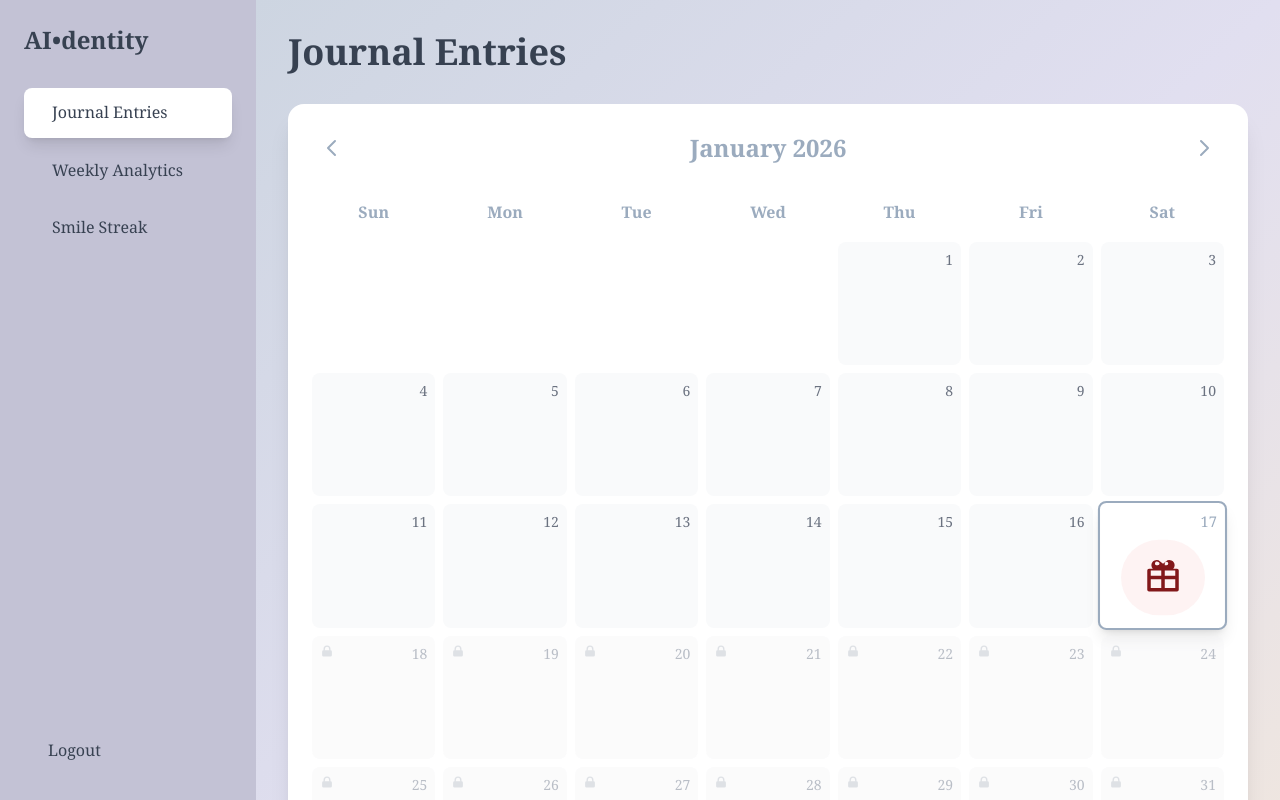
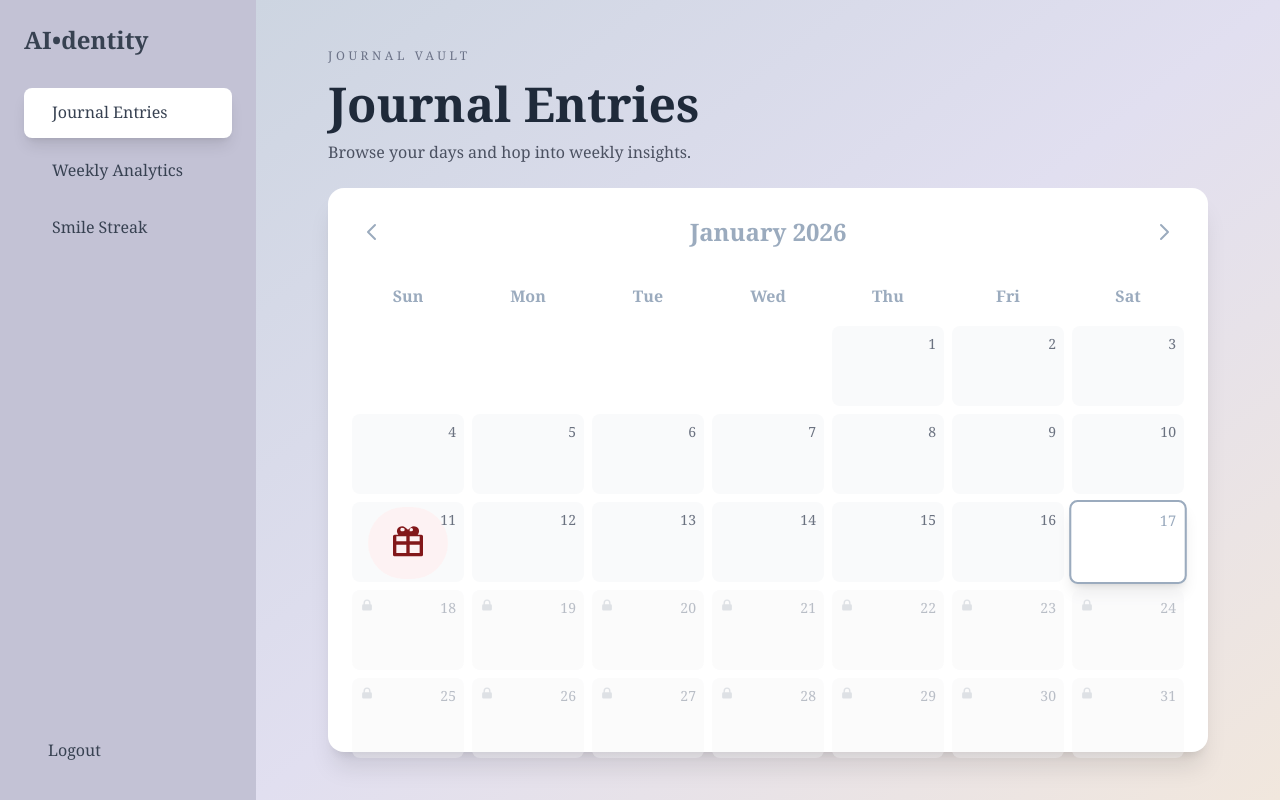
Before and after one commit to ShihHsin0723/UofTHacks13, a React app in the folder frontend/: page /dashboard in a window 1280 px wide. Built offline with nearby package versions, Linux system fonts and the light colour scheme; the HTML template or start-up script is replaced by a standard one.

Commit message:
update ui

```diff
--- a/frontend/src/components/Dashboard.jsx
+++ b/frontend/src/components/Dashboard.jsx
@@ -11,8 +11,18 @@ const Dashboard = () => {
   const [datesWithEntries, setDatesWithEntries] = useState(new Set());
 
   const monthNames = [
-    "January", "February", "March", "April", "May", "June",
-    "July", "August", "September", "October", "November", "December",
+    "January",
+    "February",
+    "March",
+    "April",
+    "May",
+    "June",
+    "July",
+    "August",
+    "September",
+    "October",
+    "November",
+    "December",
   ];
 
   const daysOfWeek = ["Sun", "Mon", "Tue", "Wed", "Thu", "Fri", "Sat"];
@@ -77,16 +87,16 @@ const Dashboard = () => {
     return datesWithEntries.has(dateKey);
   };
 
-  const getRecentSaturday = () => {
+  const getRecentSunday = () => {
     const today = new Date();
-    const daysSinceSaturday = (today.getDay() - 6 + 7) % 7;
-    const recentSaturday = new Date(today);
-    recentSaturday.setDate(today.getDate() - daysSinceSaturday);
-    recentSaturday.setHours(0, 0, 0, 0);
-    return recentSaturday;
+    const daysSinceSunday = (today.getDay() - 0 + 7) % 7;
+    const recentSunday = new Date(today);
+    recentSunday.setDate(today.getDate() - daysSinceSunday);
+    recentSunday.setHours(0, 0, 0, 0);
+    return recentSunday;
   };
 
-  const recentSaturday = getRecentSaturday();
+  const recentSunday = getRecentSunday();
 
   const fetchEntriesForMonth = async (year, month) => {
     const token = localStorage.getItem("token");
@@ -104,9 +114,12 @@ const Dashboard = () => {
           fetch(`${API_URL}/journal?date=${checkDate.toISOString()}`, {
             headers: { Authorization: `Bearer ${token}` },
           })
-            .then(res => res.json())
-            .then(data => ({ date: checkDate, hasEntries: Array.isArray(data) && data.length > 0 }))
-            .catch(() => ({ date: checkDate, hasEntries: false }))
+            .then((res) => res.json())
+            .then((data) => ({
+              date: checkDate,
+              hasEntries: Array.isArray(data) && data.length > 0,
+            }))
+            .catch(() => ({ date: checkDate, hasEntries: false })),
         );
       }
 
@@ -120,9 +133,9 @@ const Dashboard = () => {
         }
       });
 
-      setDatesWithEntries(prev => {
+      setDatesWithEntries((prev) => {
         const combined = new Set(prev);
-        newDatesWithEntries.forEach(key => combined.add(key));
+        newDatesWithEntries.forEach((key) => combined.add(key));
         return combined;
       });
     } catch (error) {
@@ -151,65 +164,135 @@ const Dashboard = () => {
 
   return (
     <Layout>
-      <div className="min-h-screen p-8" style={{ background: "linear-gradient(to bottom right, #cdd5e1, #e1dff0, #f1e7dd)" }}>
-        <div className="max-w-7xl mx-auto">
-          <h1 className="text-4xl font-bold mb-8" style={{ color: "#374151" }}>
-            Journal Entries
-          </h1>
+      <div
+        className="h-full px-18 py-12 overflow-hidden flex flex-col box-border"
+        style={{
+          background:
+            "linear-gradient(to bottom right, #cdd5e1, #e1dff0, #f1e7dd)",
+        }}
+      >
+        <div className="w-full max-w-[1400px] mx-auto h-full flex flex-col space-y-6 min-h-0">
+          <div className="flex-none space-y-4">
+            <p className="text-xs uppercase tracking-[0.3em] text-[#6b7287]">
+              Journal Vault
+            </p>
+            <div className="flex flex-col gap-2">
+              <h1 className="text-4xl md:text-5xl font-bold text-[#1f2a3a]">
+                Journal Entries
+              </h1>
+              <p className="text-base mt-1 text-[#4b5161]">
+                Browse your days and hop into weekly insights.
+              </p>
+            </div>
+          </div>
 
-          <div className="bg-white rounded-2xl shadow-xl p-6 mb-6">
+          <div
+            className="bg-white rounded-2xl shadow-xl p-6 flex-1 flex flex-col min-h-0"
+            style={{ minHeight: "calc(100vh - 240px)" }}
+          >
             {/* Calendar Header */}
-            <div className="flex items-center justify-between mb-6">
-              <button onClick={() => navigateMonth(-1)} className="p-2 rounded-lg hover:bg-gray-100 transition-colors" style={{ color: "#9BABBE" }}>
-                <svg className="w-6 h-6" fill="none" stroke="currentColor" viewBox="0 0 24 24">
-                  <path strokeLinecap="round" strokeLinejoin="round" strokeWidth={2} d="M15 19l-7-7 7-7" />
+            <div className="flex items-center justify-between mb-6 flex-none">
+              <button
+                onClick={() => navigateMonth(-1)}
+                className="p-2 rounded-lg hover:bg-gray-100 transition-colors"
+                style={{ color: "#9BABBE" }}
+              >
+                <svg
+                  className="w-6 h-6"
+                  fill="none"
+                  stroke="currentColor"
+                  viewBox="0 0 24 24"
+                >
+                  <path
+                    strokeLinecap="round"
+                    strokeLinejoin="round"
+                    strokeWidth={2}
+                    d="M15 19l-7-7 7-7"
+                  />
                 </svg>
               </button>
               <h2 className="text-2xl font-bold" style={{ color: "#9BABBE" }}>
                 {monthNames[currentDate.getMonth()]} {currentDate.getFullYear()}
               </h2>
-              <button onClick={() => navigateMonth(1)} className="p-2 rounded-lg hover:bg-gray-100 transition-colors" style={{ color: "#9BABBE" }}>
-                <svg className="w-6 h-6" fill="none" stroke="currentColor" viewBox="0 0 24 24">
-                  <path strokeLinecap="round" strokeLinejoin="round" strokeWidth={2} d="M9 5l7 7-7 7" />
+              <button
+                onClick={() => navigateMonth(1)}
+                className="p-2 rounded-lg hover:bg-gray-100 transition-colors"
+                style={{ color: "#9BABBE" }}
+              >
+                <svg
+                  className="w-6 h-6"
+                  fill="none"
+                  stroke="currentColor"
+                  viewBox="0 0 24 24"
+                >
+                  <path
+                    strokeLinecap="round"
+                    strokeLinejoin="round"
+                    strokeWidth={2}
+                    d="M9 5l7 7-7 7"
+                  />
                 </svg>
               </button>
             </div>
 
             {/* Weekday Labels */}
-            <div className="grid grid-cols-7 gap-2 mb-2">
+            <div className="grid grid-cols-7 gap-2 mb-2 flex-none">
               {daysOfWeek.map((day) => (
-                <div key={day} className="text-center font-semibold py-2" style={{ color: "#9BABBE" }}>{day}</div>
+                <div
+                  key={day}
+                  className="text-center font-semibold py-2"
+                  style={{ color: "#9BABBE" }}
+                >
+                  {day}
+                </div>
               ))}
             </div>
 
             {/* Calendar Grid */}
-            <div className="grid grid-cols-7 gap-2">
+            <div
+              className="grid grid-cols-7 gap-2 flex-1 min-h-0"
+              style={{
+                gridTemplateRows: "repeat(5, minmax(80px, 1fr))",
+                gridAutoRows: "minmax(80px, 1fr)",
+              }}
+            >
               {days.map((date, index) => {
-                if (!date) return <div key={`empty-${index}`} className="aspect-square" />;
+                if (!date)
+                  return (
+                    <div key={`empty-${index}`} className="w-full h-full" />
+                  );
 
                 const isCurrentDay = isToday(date);
                 const isSelectedDay = isSelected(date);
                 const isFuture = isFutureDate(date);
                 const hasJournalEntry = hasEntry(date);
-                const isRecentSaturday =
-                  date.getDate() === recentSaturday.getDate() &&
-                  date.getMonth() === recentSaturday.getMonth() &&
-                  date.getFullYear() === recentSaturday.getFullYear();
+                const isRecentSunday =
+                  date.getDate() === recentSunday.getDate() &&
+                  date.getMonth() === recentSunday.getMonth() &&
+                  date.getFullYear() === recentSunday.getFullYear();
 
                 return (
                   <button
                     key={date.toISOString()}
                     onClick={() => handleDateClick(date)}
                     disabled={isFuture}
-                    className={`aspect-square rounded-lg flex flex-col items-end justify-start font-medium relative transition-all duration-200 p-2 ${
-                      isSelectedDay ? "bg-white shadow-lg scale-105" :
-                      isCurrentDay ? "bg-white/50 hover:bg-white/70" :
-                      isFuture ? "bg-gray-100/50" : "bg-gray-50 hover:bg-white/50"
+                    className={`w-full h-full rounded-lg flex flex-col items-end justify-start font-medium relative transition-all duration-200 p-2 ${
+                      isSelectedDay
+                        ? "bg-white shadow-lg scale-105"
+                        : isCurrentDay
+                          ? "bg-white/50 hover:bg-white/70"
+                          : isFuture
+                            ? "bg-gray-100/50"
+                            : "bg-gray-50 hover:bg-white/50"
                     }`}
                     style={{
                       // Apply pastel green if entry exists AND it's not the currently selected day
                       backgroundColor: hasJournalEntry ? "#c3dedd" : undefined,
-                      color: isFuture ? "#9CA3AF" : isSelectedDay ? "#9BABBE" : "#6B7280",
+                      color: isFuture
+                        ? "#9CA3AF"
+                        : isSelectedDay
+                          ? "#9BABBE"
+                          : "#6B7280",
                       border: isCurrentDay ? "2px solid #9BABBE" : "none",
                       cursor: isFuture ? "not-allowed" : "pointer",
                       opacity: isFuture ? 0.7 : 1,
@@ -219,22 +302,34 @@ const Dashboard = () => {
                     <div className="w-full flex justify-between items-start">
                       <div className="z-10">
                         {isFuture && (
-                          <svg className="w-3.5 h-3.5" fill="currentColor" viewBox="0 0 20 20" style={{ color: "#D1D5DB" }}>
-                            <path fillRule="evenodd" d="M5 9V7a5 5 0 0110 0v2a2 2 0 012 2v5a2 2 0 01-2 2H5a2 2 0 01-2-2v-5a2 2 0 012-2zm8-2v2H7V7a3 3 0 016 0z" clipRule="evenodd" />
+                          <svg
+                            className="w-3.5 h-3.5"
+                            fill="currentColor"
+                            viewBox="0 0 20 20"
+                            style={{ color: "#D1D5DB" }}
+                          >
+                            <path
+                              fillRule="evenodd"
+                              d="M5 9V7a5 5 0 0110 0v2a2 2 0 012 2v5a2 2 0 01-2 2H5a2 2 0 01-2-2v-5a2 2 0 012-2zm8-2v2H7V7a3 3 0 016 0z"
+                              clipRule="evenodd"
+                            />
                           </svg>
                         )}
                       </div>
                       {/* This span stays in the top right corner because of items-end on parent */}
-                      <span className="relative z-10 text-sm">{date.getDate()}</span>
+                      <span className="relative z-10 text-sm">
+                        {date.getDate()}
+                      </span>
                     </div>
 
-                    {/* Bottom row: Gift Icon for Saturday Analytics centered at bottom */}
-                    <div className="mt-auto w-full flex justify-center pb-1">
-                      {isRecentSaturday && (
+                    {/* Bottom row: Gift Icon for Sunday Analytics centered */}
+                    <div className="mt-auto w-full flex justify-center items-center pb-1">
+                      {isRecentSunday && (
                         <button
                           type="button"
                           onClick={handleGiftClick}
-                          className="inline-flex cursor-pointer items-center justify-center rounded-full bg-red-50/90 px-5 py-4 border-none shadow-none transition-all duration-300 group-hover:-translate-y-1 group-hover:scale-110 hover:bg-red-100/90 focus:outline-none"
+                          className="inline-flex cursor-pointer items-center justify-center rounded-full bg-red-50/90 px-5 py-4 border-none shadow-none transition-all duration-300 hover:bg-red-100/90 focus:outline-none"
+                          style={{ transform: "translateY(-23px)" }}
                         >
                           <svg
                             className="w-10 h-10 cursor-pointer text-red-900 transition-transform duration-300 group-hover:scale-110"
--- a/frontend/src/components/WeeklyAnalytics.jsx
+++ b/frontend/src/components/WeeklyAnalytics.jsx
@@ -18,6 +18,16 @@ const Chatbot = () => {
     @keyframes slow-spin {
       from { transform: rotate(0deg); }
       to { transform: rotate(360deg); }
+    }
+    @keyframes reveal-glow {
+      0%, 100% {
+        box-shadow: 0 0 14px rgba(31,42,58,0.25), 0 0 0 0 rgba(155,171,190,0.18);
+        transform: translateY(0);
+      }
+      50% {
+        box-shadow: 0 0 22px rgba(31,42,58,0.35), 0 0 0 10px rgba(155,171,190,0.12);
+        transform: translateY(-3px);
+      }
     }
   `;
 
@@ -42,6 +52,9 @@ const Chatbot = () => {
   const toggleDropdown = () => setIsDropdownOpen((prev) => !prev);
   const handleSelect = (value) => {
     setWeekOffset(value);
+    setReflection(null);
+    setMusicUrl(null);
+    setError("");
     setIsDropdownOpen(false);
   };
 
@@ -106,7 +119,18 @@ const Chatbot = () => {
     <Layout>
       <style>{orbitStyles}</style>
       <style>{selectOptionStyles}</style>
-      <div className="h-full w-full overflow-y-auto">
+        <div
+          className="relative min-h-screen w-full overflow-y-auto"
+          style={{
+            background:
+              "linear-gradient(to bottom right, #cdd5e1, #e1dff0, #f1e7dd)",
+          }}
+        >
+          {/* Centered white circle accent */}
+          <div className="pointer-events-none absolute inset-0 flex items-center justify-center">
+            <div className="w-[480px] h-[480px] rounded-full bg-white opacity-60 blur-[4px]" />
+          </div>
+
         <div className="max-w-6xl mx-auto px-6 py-12 space-y-10">
           <div className="w-full flex flex-col md:flex-row md:items-center md:justify-between gap-4">
             <div className="space-y-4">
@@ -127,7 +151,7 @@ const Chatbot = () => {
                 <button
                   type="button"
                   onClick={toggleDropdown}
-                  className="w-44 flex items-center justify-between px-4 py-3 rounded-xl border border-[#2c3a54] bg-[#1f2a3a] text-sm text-[#EBE2DD] shadow-[0_0_14px_rgba(31,42,58,0.35)] hover:bg-[#2c3a54] transition-colors focus:outline-none focus:ring-2 focus:ring-[#9BABBE]"
+                  className="w-44 flex cursor-pointer items-center justify-between px-4 py-3 rounded-xl border border-[#2c3a54] bg-[#1f2a3a] text-sm text-[#EBE2DD] shadow-[0_0_14px_rgba(31,42,58,0.35)] hover:bg-[#2c3a54] transition-colors focus:outline-none focus:ring-2 focus:ring-[#9BABBE]"
                   aria-haspopup="listbox"
                   aria-expanded={isDropdownOpen}
                 >
@@ -157,7 +181,7 @@ const Chatbot = () => {
                           <button
                             type="button"
                             onClick={() => handleSelect(opt.value)}
-                            className={`w-full text-left px-4 py-2 transition-colors ${
+                            className={`w-full cursor-pointer text-left px-4 py-2 transition-colors ${
                               opt.value === weekOffset
                                 ? "bg-[#2c3a54] text-[#EBE2DD]"
                                 : "bg-[#1f2a3a] text-[#EBE2DD] hover:bg-[#2c3a54]"
@@ -171,17 +195,6 @@ const Chatbot = () => {
                   </div>
                 )}
               </div>
-              <button
-                type="button"
-                onClick={handleGenerateReflection}
-                disabled={loadingReflection}
-                className="px-6 py-3 cursor-pointer rounded-xl font-semibold text-white transition-all hover:brightness-110 disabled:opacity-60 shadow-[0_0_14px_rgba(31,42,58,0.25)]"
-                style={{
-                  background: `linear-gradient(135deg, #4B5563 0%, #1F2937 100%)`,
-                }}
-              >
-                {loadingReflection ? "Revealing..." : "Reveal"}
-              </button>
             </div>
           </div>
 
@@ -192,19 +205,19 @@ const Chatbot = () => {
           )}
 
           {reflection ? (
-            <div className="flex flex-col items-center gap-8">
+            <div className="flex flex-col items-center gap-10">
               <div
                 className="relative"
-                style={{ width: "540px", height: "540px" }}
+                style={{
+                  width: "min(90vw, 504px)",
+                  height: "min(90vw, 504px)",
+                  marginTop: "-20px",
+                }}
               >
-                {/* Vinyl Centerpiece */}
+                {/* Oversized Vinyl backdrop */}
                 <div
-                  className="absolute inset-1/2 -translate-x-1/2 -translate-y-1/2 z-10"
-                  style={{
-                    width: "174px",
-                    height: "174px",
-                    animation: "slow-spin 12s linear infinite",
-                  }}
+                  className="absolute inset-0 flex items-center justify-center z-0"
+                  style={{ animation: "slow-spin 18s linear infinite" }}
                 >
                   <img
                     src={vinylImg}
@@ -213,7 +226,8 @@ const Chatbot = () => {
                   />
                 </div>
 
-                {/* Reflection Nodes */}
+                {/* Reflection Nodes anchored on the vinyl */}
+                <div className="absolute inset-0">
                   {[
                     {
                       label: "Themes",
@@ -246,7 +260,7 @@ const Chatbot = () => {
                   ].map((section) => (
                     <div
                       key={section.label}
-                    className="absolute"
+                      className="absolute z-10 group"
                       style={{
                         top: section.pos.top,
                         left: section.pos.left,
@@ -254,8 +268,10 @@ const Chatbot = () => {
                       }}
                     >
                       <div
-                      className="w-[146px] h-[146px] rounded-full shadow-lg border-4 border-white flex flex-col items-center justify-center p-4 text-center transition-transform hover:scale-105"
-                      style={{ backgroundColor: section.bg }}
+                        className="w-[146px] h-[146px] rounded-full shadow-lg flex flex-col items-center justify-center p-4 text-center transition-all duration-300 ease-out group-hover:w-[200px] group-hover:h-[200px] group-hover:p-6 hover:scale-105"
+                        style={{
+                          backgroundColor: section.bg,
+                        }}
                       >
                         <div
                           className="text-[10px] font-black uppercase tracking-widest mb-1"
@@ -263,7 +279,7 @@ const Chatbot = () => {
                         >
                           {section.label}
                         </div>
-                      <div className="text-[11px] text-gray-700 font-semibold leading-tight line-clamp-3">
+                        <div className="text-[11px] text-gray-700 font-semibold leading-tight line-clamp-3 group-hover:line-clamp-none group-hover:whitespace-normal max-h-16 group-hover:max-h-[320px] transition-all duration-300">
                           {section.items.length > 0
                             ? section.items[0]
                             : "Nothing recorded"}
@@ -271,6 +287,7 @@ const Chatbot = () => {
                       </div>
                     </div>
                   ))}
+                </div>
               </div>
 
               <div className="text-center max-w-2xl">
@@ -292,8 +309,30 @@ const Chatbot = () => {
               </div>
             </div>
           ) : (
-            <div className="text-gray-400 italic py-10">
-              Click Reveal to view your unified reflection.
+            <div className="flex flex-col items-center justify-center gap-6 py-16 transform translate-y-[40px]">
+              <div
+                className="flex flex-col items-center gap-3"
+                style={{ marginTop: "40px" }}
+              >
+                <span className="text-[7.5rem] leading-none font-black text-[#1f2a3a]">
+                  ?
+                </span>
+                <p className="text-sm text-[#4b5161] italic">
+                  Choose a week and reveal your soundtrack.
+                </p>
+              </div>
+              <button
+                type="button"
+                onClick={handleGenerateReflection}
+                disabled={loadingReflection}
+                className="px-8 py-3 cursor-pointer rounded-xl font-semibold text-white transition-all hover:brightness-110 disabled:opacity-60 shadow-[0_0_14px_rgba(31,42,58,0.25)] mt-10"
+                style={{
+                  background: `linear-gradient(135deg, #4B5563 0%, #1F2937 100%)`,
+                  animation: "reveal-glow 2.2s ease-in-out infinite",
+                }}
+              >
+                {loadingReflection ? "Revealing..." : "Reveal"}
+              </button>
             </div>
           )}
         </div>
```
Also changed, not shown: 2 other files (tests, documents, lock files or other folders). Lines whose indentation alone changed are shown as unchanged.
